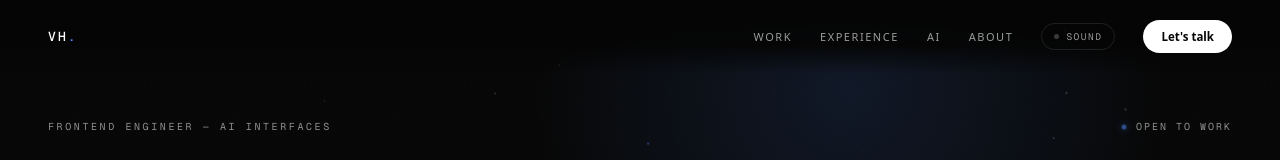
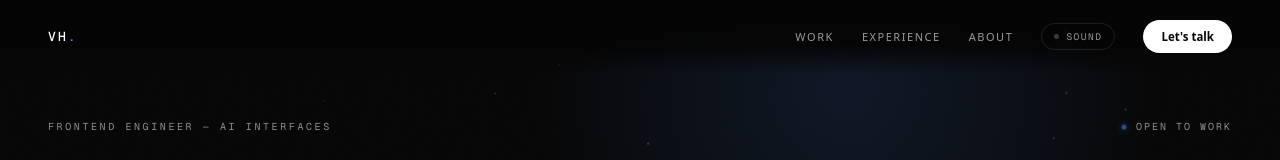
Before and after one commit to VYSHAK98/vyshak-portfolio-website, a Next.js app: page / in a window 1280 px wide. Shown: the top 160 px of the page. Built offline with nearby package versions, Linux system fonts and the light colour scheme; a web font is replaced by a local one.

Commit message:
Comment out Live Demo / Case Study buttons on project cards
Also picked up the user's own edit to Nav.tsx commenting out the AI
nav link, consistent with the AI section being disabled.

```diff
--- a/components/Nav/Nav.tsx
+++ b/components/Nav/Nav.tsx
@@ -3,7 +3,7 @@
 const LINKS = [
   { href: "#work", label: "WORK" },
   { href: "#experience", label: "EXPERIENCE" },
-  { href: "#ai", label: "AI" },
+  // { href: "#ai", label: "AI" },
   { href: "#about", label: "ABOUT" },
 ];
 
--- a/components/Work/Work.tsx
+++ b/components/Work/Work.tsx
@@ -72,14 +72,14 @@
                     ))}
                   </div>
 
-                  <div className={styles.actions}>
+                  {/* <div className={styles.actions}>
                     <span data-magnetic data-cursor="OPEN" className={styles.liveDemo}>
                       Live Demo
                     </span>
                     <span data-magnetic data-cursor="OPEN" className={styles.caseStudy}>
                       Case Study
                     </span>
-                  </div>
+                  </div> */}
                 </article>
               </div>
             );
```
